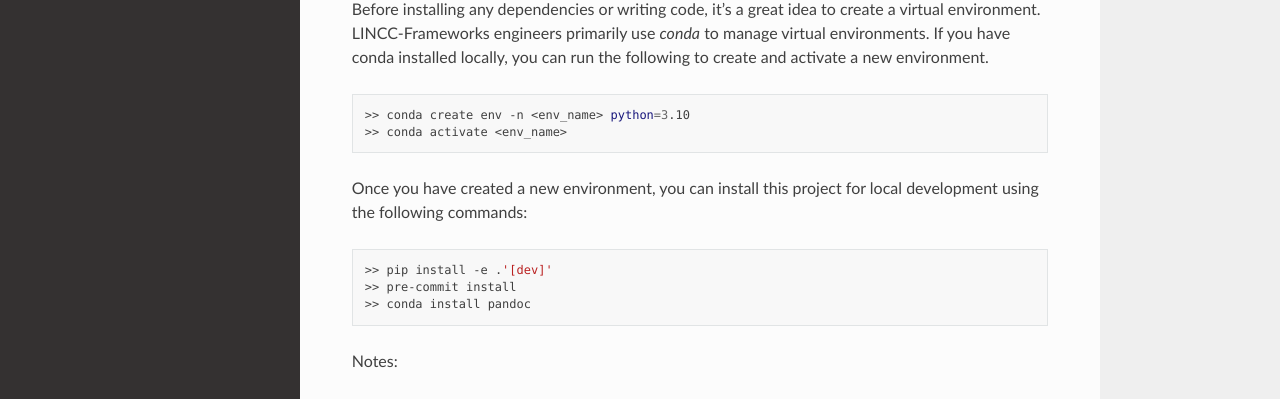
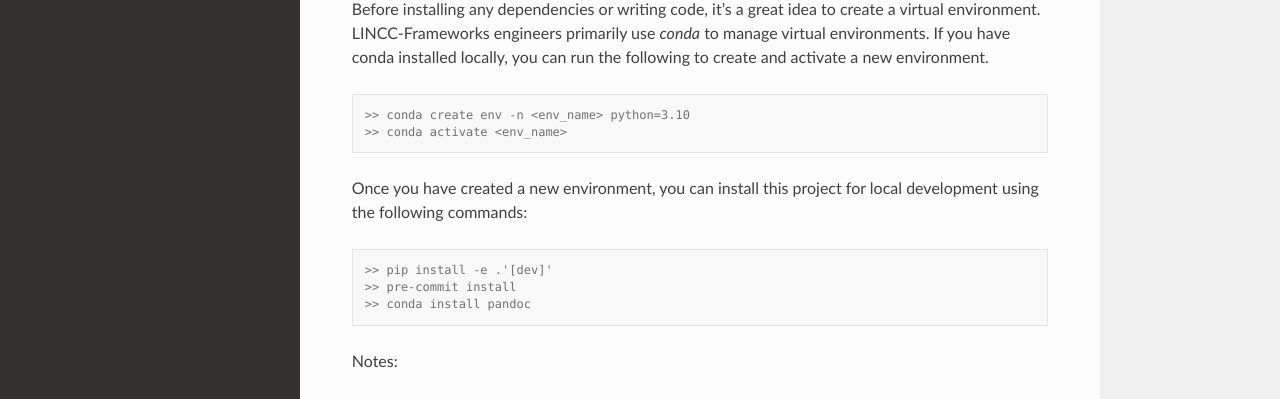
Before and after one commit to lincc-frameworks/benchmarking-asv, a Sphinx documentation site: the page built from docs/index.rst, in a window 1280 px wide. Shown: the part 218-617 px from the top of the page. Built offline with Sphinx 7.4.7 and the Read the Docs theme 2.0.0, drawn with Linux system fonts in a browser that asks for light colours; pages that are not in the unit, such as notebooks, are missing from menus.

Commit message:
Update to PPT v1.5.3

```diff
--- a/docs/conf.py
+++ b/docs/conf.py
@@ -29,6 +29,16 @@
 extensions.append("autoapi.extension")
 extensions.append("nbsphinx")
 
+# -- sphinx-copybutton configuration ----------------------------------------
+extensions.append("sphinx_copybutton")
+## sets up the expected prompt text from console blocks, and excludes it from
+## the text that goes into the clipboard.
+copybutton_exclude = ".linenos, .gp"
+copybutton_prompt_text = ">> "
+
+## lets us suppress the copy button on select code blocks.
+copybutton_selector = "div:not(.no-copybutton) > div.highlight > pre"
+
 templates_path = []
 exclude_patterns = ["_build", "**.ipynb_checkpoints"]
 
--- a/docs/index.rst
+++ b/docs/index.rst
@@ -13,7 +13,7 @@
 environments. If you have conda installed locally, you can run the following to
 create and activate a new environment.
 
-.. code-block:: bash
+.. code-block:: console
 
    >> conda create env -n <env_name> python=3.10
    >> conda activate <env_name>
@@ -22,7 +22,7 @@
 Once you have created a new environment, you can install this project for local
 development using the following commands:
 
-.. code-block:: bash
+.. code-block:: console
 
    >> pip install -e .'[dev]'
    >> pre-commit install
--- a/docs/requirements.txt
+++ b/docs/requirements.txt
@@ -1,6 +1,7 @@
 sphinx
 sphinx-rtd-theme
 sphinx-autoapi
+sphinx-copybutton
 nbsphinx
 ipython
 jupytext
```
Also changed, not shown: .copier-answers.yml, .pre-commit-config.yaml.
